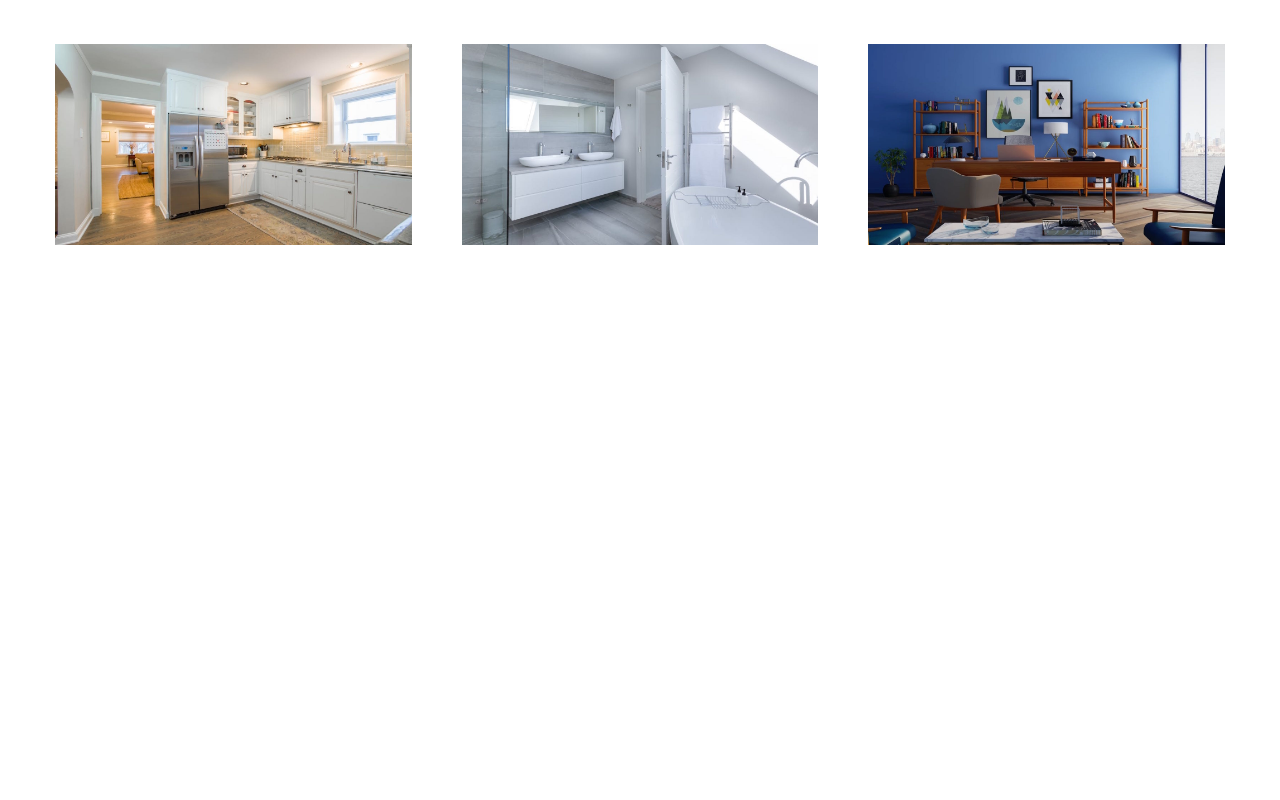
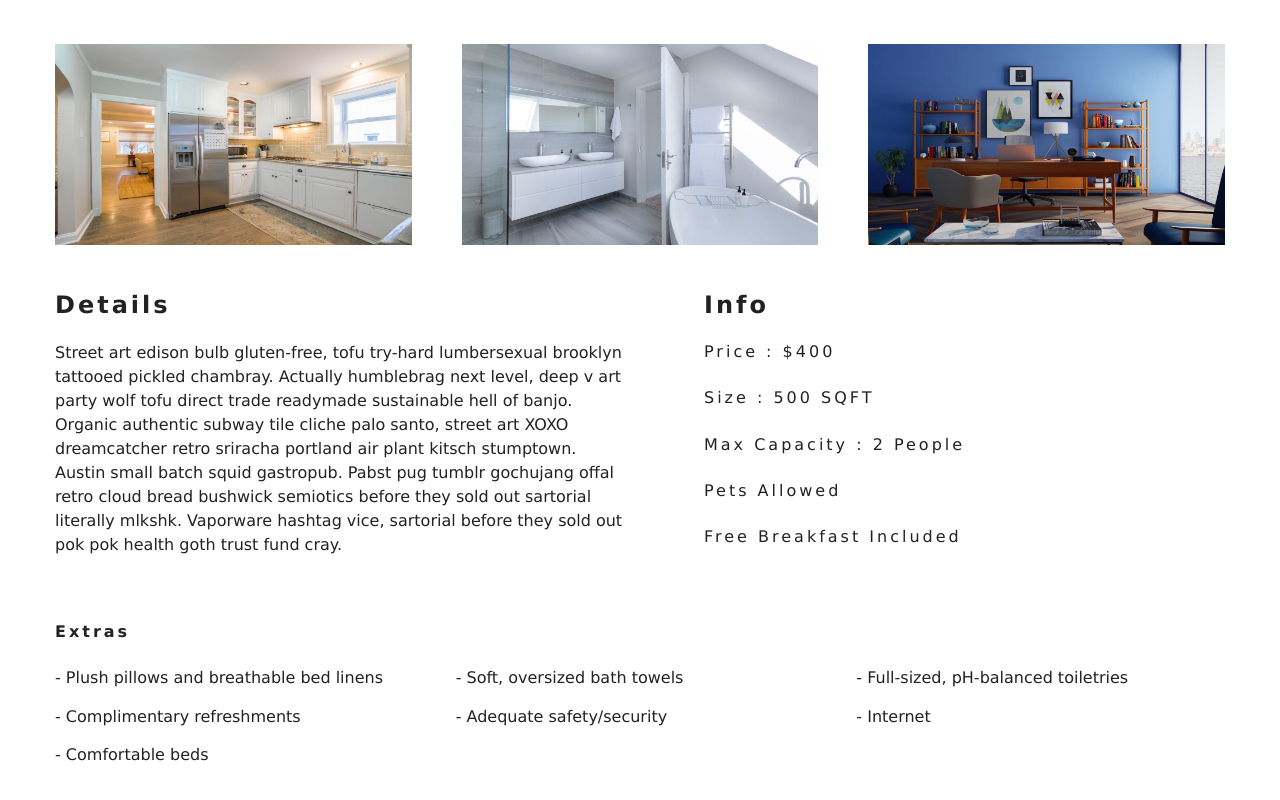
Before and after one commit to Esken1985/beach-resort-react, a React (Create React App) app: page /rooms/double-deluxe in a window 1280 px wide. Shown: the part 340-1140 px from the top of the page. Before the commit the page ends 800 px from the top, so only its background shows below. Built offline with nearby package versions, Linux system fonts and the light colour scheme.

Commit message:
adding RoomsContainer, RoomsFilter and RoomsList components

```diff
--- /dev/null
+++ b/src/components/RoomsContainer.js
@@ -0,0 +1,48 @@
+import React from "react";
+import RoomsFilter from "./RoomsFilter";
+import RoomsList from "./RoomsList";
+import { withRoomConsumer } from "../context";
+import Loading from "./Loading";
+
+function RoomContainer({ context }) {
+  const { loading, sortedRooms, rooms } = context;
+  if (loading) {
+    return <Loading />;
+  }
+  return (
+    <>
+      <RoomsFilter rooms={rooms} />
+      <RoomsList rooms={sortedRooms} />
+    </>
+  );
+}
+
+export default withRoomConsumer(RoomContainer);
+
+// import React from "react";
+// import RoomsFilter from "./RoomsFilter";
+// import RoomsList from "./RoomsList";
+// import { RoomConsumer } from "../context";
+// import Loading from "./Loading";
+
+// const RoomsContainer = () => {
+//   return (
+//     <RoomConsumer>
+//       {(value) => {
+//         const { loading, sortedRooms, rooms } = value;
+//         if (loading) {
+//           return <Loading />;
+//         }
+//         return (
+//           <div>
+//             Rooms Container
+//             <RoomsFilter rooms={rooms} />
+//             <RoomsList rooms={sortedRooms} />
+//           </div>
+//         );
+//       }}
+//     </RoomConsumer>
+//   );
+// };
+
+// export default RoomsContainer;
--- /dev/null
+++ b/src/components/RoomsFilter.js
@@ -0,0 +1,11 @@
+import React from 'react'
+
+const RoomsFilter = () => {
+    return (
+        <div>
+            Rooms Filter
+        </div>
+    )
+}
+
+export default RoomsFilter
--- /dev/null
+++ b/src/components/RoomsList.js
@@ -0,0 +1,11 @@
+import React from 'react'
+
+const RoomsList = () => {
+    return (
+        <div>
+            Rooms List
+        </div>
+    )
+}
+
+export default RoomsList
--- a/src/context.js
+++ b/src/context.js
@@ -50,4 +50,12 @@
 
 const RoomConsumer = RoomContext.Consumer;
 
+export function withRoomConsumer(Component){
+  return function ConsumerWrapper(props){
+    return <RoomConsumer>
+      {value => <Component {...props} context={value}/>}
+    </RoomConsumer>
+  }
+}
+
 export { RoomProvider, RoomContext, RoomConsumer };
--- a/src/pages/Rooms.js
+++ b/src/pages/Rooms.js
@@ -1,18 +1,22 @@
-import React from 'react'
-import { Link } from 'react-router-dom'
-import Banner from '../components/Banner'
-import Hero from '../components/Hero'
+import React from "react";
+import { Link } from "react-router-dom";
+import Banner from "../components/Banner";
+import Hero from "../components/Hero";
+import RoomsContainer from "../components/RoomsContainer";
 
 const Rooms = () => {
   return (
-        <Hero hero="roomsHero" >
-            <Banner title="Our Rooms" >
+    <>
+      <Hero hero="roomsHero">
+        <Banner title="Our Rooms">
           <Link to="/" className="btn-primary">
             Return Home
           </Link>
         </Banner>
       </Hero>
-    )
-}
+      <RoomsContainer />
+    </>
+  );
+};
 
-export default Rooms
+export default Rooms;
--- a/src/pages/SingleRoom.js
+++ b/src/pages/SingleRoom.js
@@ -57,6 +57,31 @@
               return <img key={index} src={item} alt={name} />;
             })}
           </div>
+          <div className="single-room-info">
+            <article className="desc">
+              <h3>Details</h3>
+              <p>{description}</p>
+            </article>
+            <article className="info">
+              <h3>info</h3>
+              <h6>price : ${price}</h6>
+              <h6>size : {size} SQFT</h6>
+              <h6>
+                max capacity :{" "}
+                {capacity > 1 ? `${capacity} people` : `${capacity} person`}
+              </h6>
+              <h6>{pets ? "pets allowed" : "no pets allowed"}</h6>
+              <h6>{breakfast && "free breakfast included"}</h6>
+            </article>
+          </div>
+        </section>
+        <section className="room-extras">
+          <h6>extras</h6>
+          <ul className="extras">
+            {extras.map((item, index) => {
+              return <li key={index}>- {item}</li>
+            })}
+          </ul>
         </section>
       </>
     );
```
Lines whose indentation alone changed are shown as unchanged.
